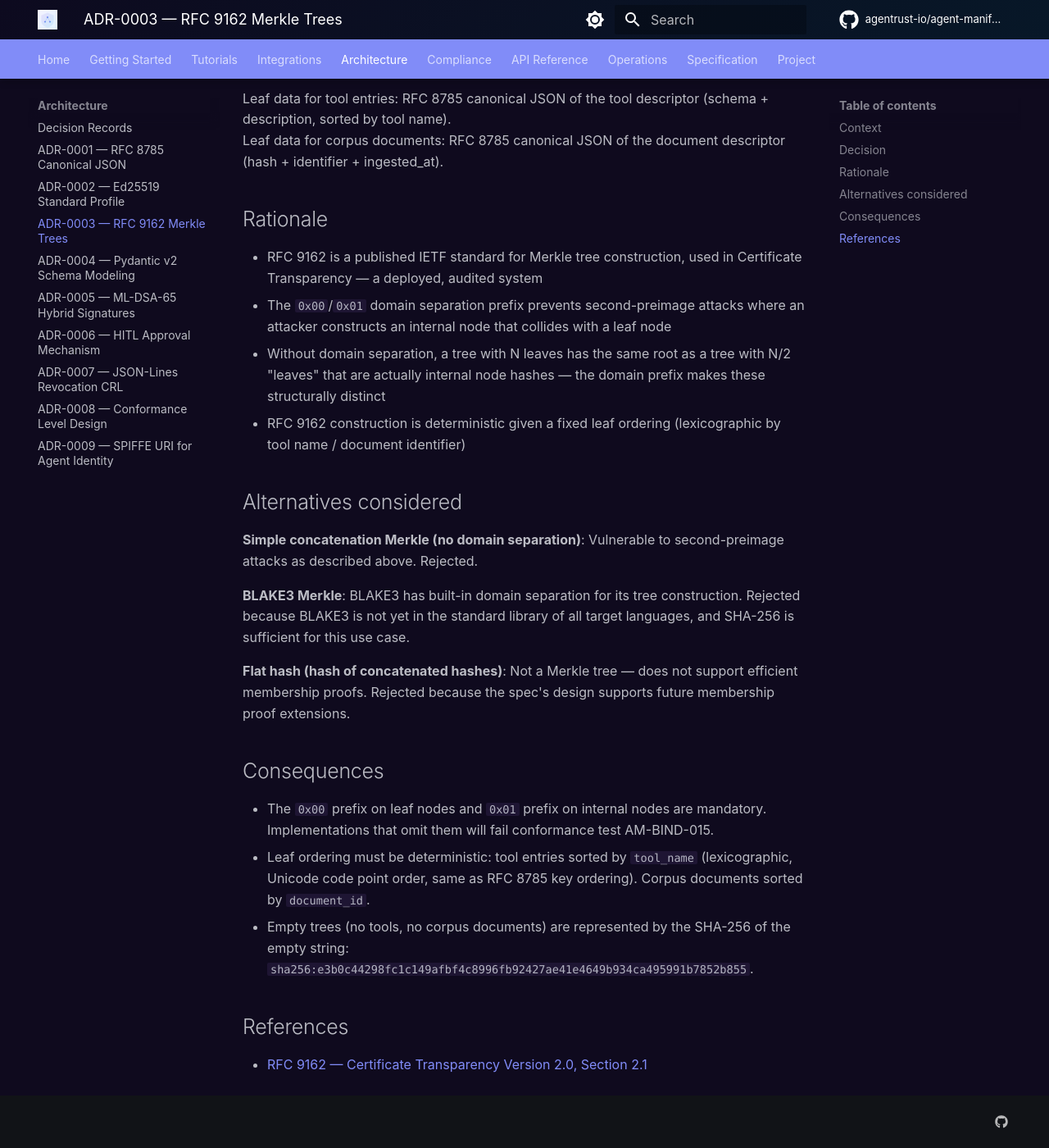
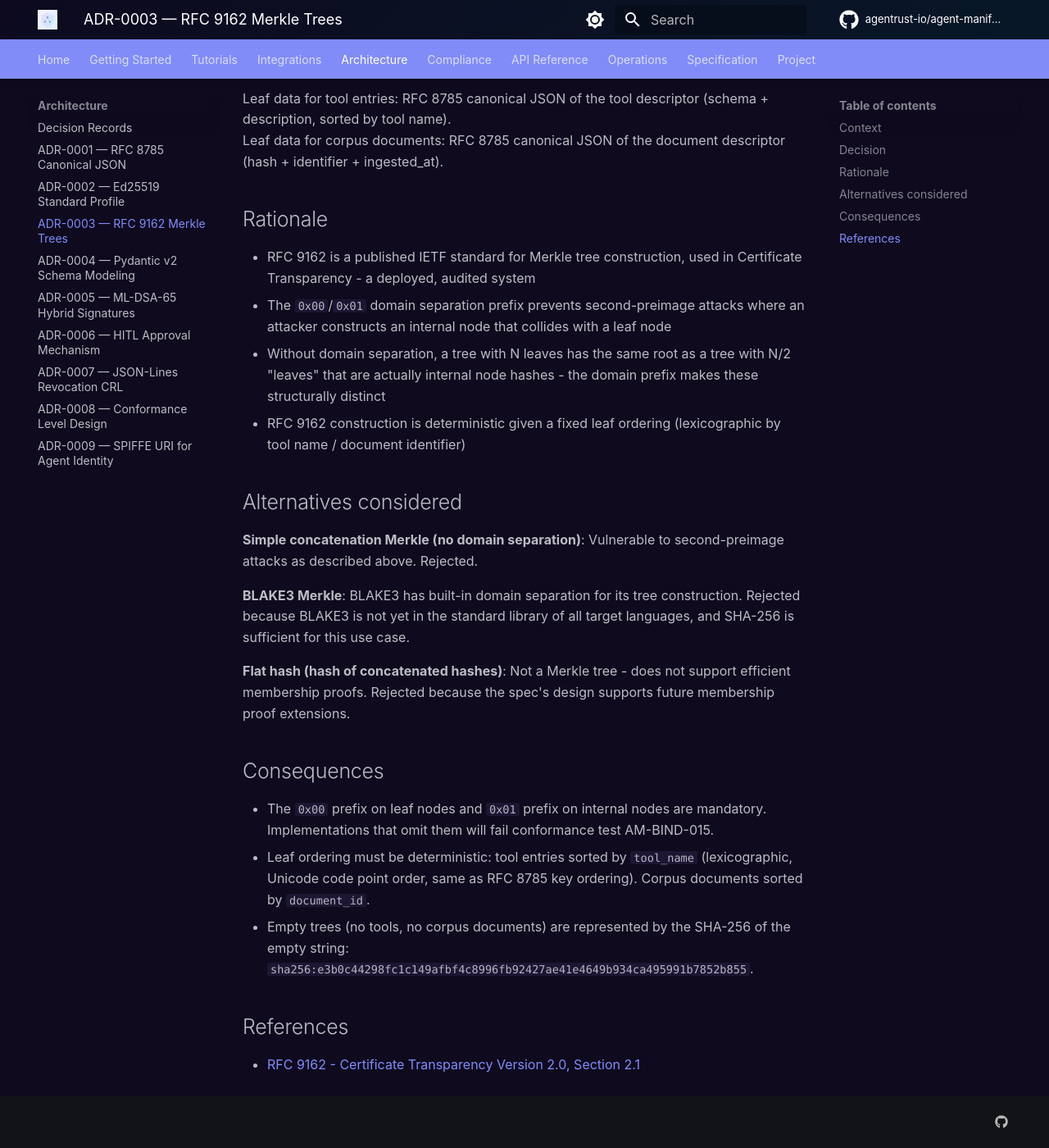
Before and after one commit to agentrust-io/agent-manifest, an MkDocs documentation site: the page built from docs/adr/0003-rfc9162-merkle-domain-separation.md, in a window 1280 px wide and 1400 px high, scrolled down 706 px. Shown: the whole window at 82% size. Built offline with MkDocs 1.6.1 and Material for MkDocs 9.7.7, drawn with Linux system fonts in a browser that asks for light colours; some web fonts are replaced; comment, search, counter and statistics services are not loaded.

Commit message:
docs: remove em dashes

```diff
--- a/docs/adr/0003-rfc9162-merkle-domain-separation.md
+++ b/docs/adr/0003-rfc9162-merkle-domain-separation.md
@@ -20,9 +20,9 @@ Leaf data for corpus documents: RFC 8785 canonical JSON of the document descript
 
 ## Rationale
 
-- RFC 9162 is a published IETF standard for Merkle tree construction, used in Certificate Transparency — a deployed, audited system
+- RFC 9162 is a published IETF standard for Merkle tree construction, used in Certificate Transparency  -  a deployed, audited system
 - The `0x00`/`0x01` domain separation prefix prevents second-preimage attacks where an attacker constructs an internal node that collides with a leaf node
-- Without domain separation, a tree with N leaves has the same root as a tree with N/2 "leaves" that are actually internal node hashes — the domain prefix makes these structurally distinct
+- Without domain separation, a tree with N leaves has the same root as a tree with N/2 "leaves" that are actually internal node hashes  -  the domain prefix makes these structurally distinct
 - RFC 9162 construction is deterministic given a fixed leaf ordering (lexicographic by tool name / document identifier)
 
 ## Alternatives considered
@@ -31,7 +31,7 @@ Leaf data for corpus documents: RFC 8785 canonical JSON of the document descript
 
 **BLAKE3 Merkle**: BLAKE3 has built-in domain separation for its tree construction. Rejected because BLAKE3 is not yet in the standard library of all target languages, and SHA-256 is sufficient for this use case.
 
-**Flat hash (hash of concatenated hashes)**: Not a Merkle tree — does not support efficient membership proofs. Rejected because the spec's design supports future membership proof extensions.
+**Flat hash (hash of concatenated hashes)**: Not a Merkle tree  -  does not support efficient membership proofs. Rejected because the spec's design supports future membership proof extensions.
 
 ## Consequences
 
@@ -41,4 +41,4 @@ Leaf data for corpus documents: RFC 8785 canonical JSON of the document descript
 
 ## References
 
-- [RFC 9162 — Certificate Transparency Version 2.0, Section 2.1](https://www.rfc-editor.org/rfc/rfc9162#section-2.1)
+- [RFC 9162  -  Certificate Transparency Version 2.0, Section 2.1](https://www.rfc-editor.org/rfc/rfc9162#section-2.1)
```
